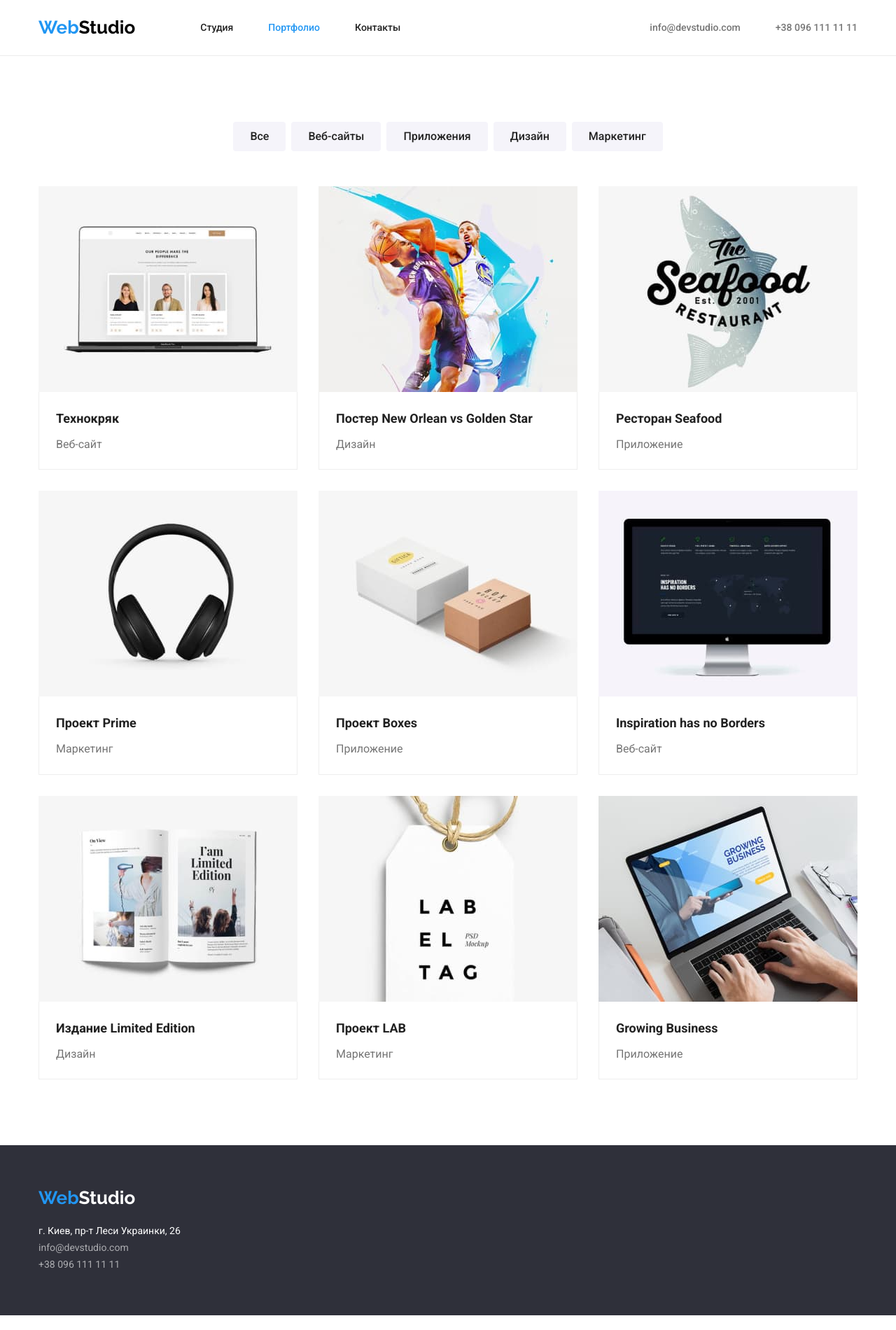
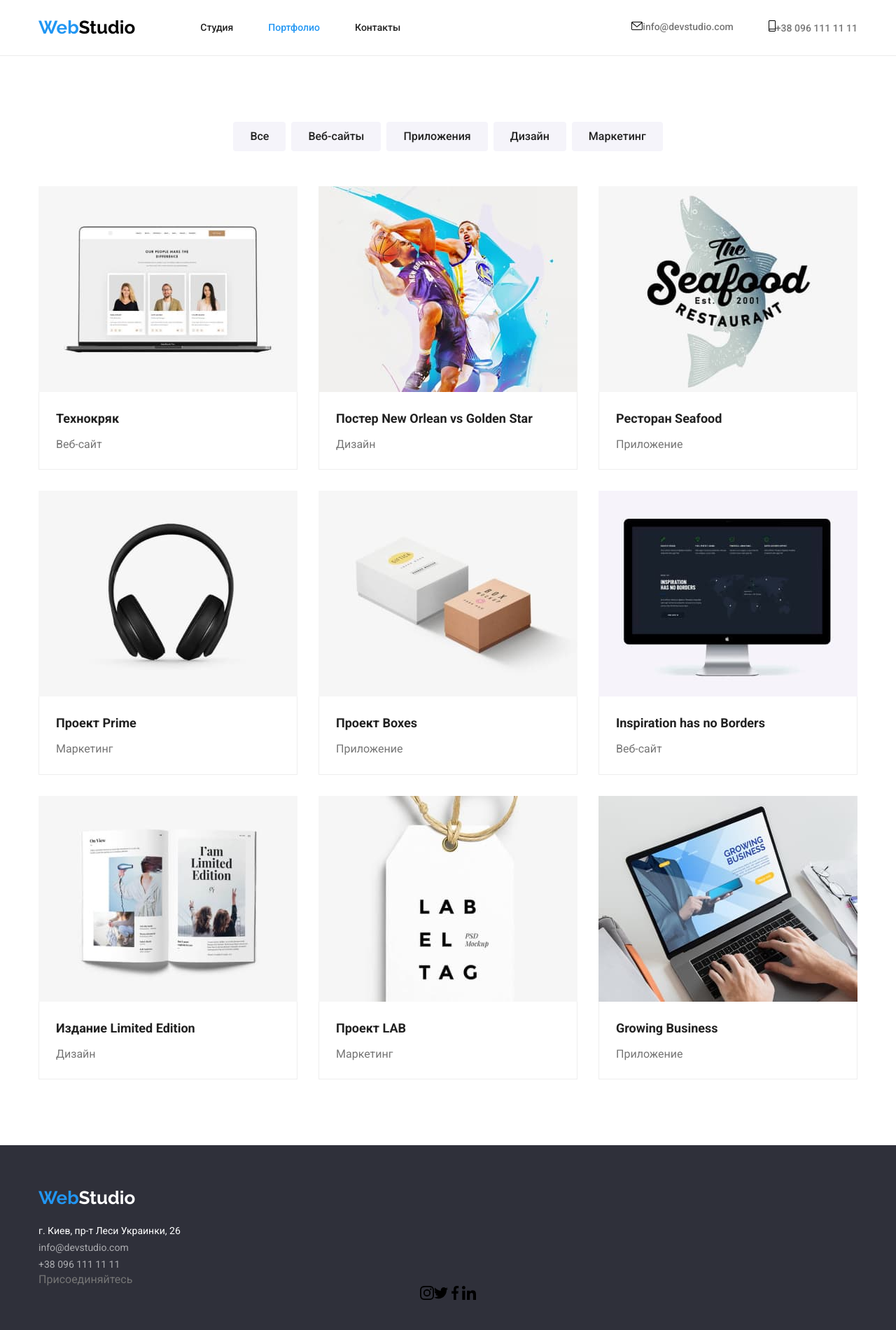
Before and after one commit to SergeyBelokopytnyy/goit-markup-hw-04, a plain HTML site: page portfolio.html in a window 1280 px wide. Shown: the whole page at 70% size. Before the commit the page ends 1879 px from the top, so only its background shows below. Drawn offline with nearby package versions, Linux system fonts and the light colour scheme.

Commit message:
Стилизует иконки соц сетей и кнопки

```diff
--- a/portfolio.html
+++ b/portfolio.html
@@ -25,8 +25,20 @@
         </ul>
       </nav>
       <ul class="address">
-        <li class="address-item"><a class="link" href="mailto:info@devstudio.com">info@devstudio.com</a></li>
-        <li class="address-item"><a class="link" href="tel:+380961111111">+38 096 111 11 11</a></li>
+        <li class="address-item">
+          <a class="link contact-list" href="mailto:info@devstudio.com">
+            <svg class="address-contact" width="16" height="12">
+              <use href="./images/icons.svg#icon-envelope"></use>
+            </svg>info@devstudio.com
+          </a>
+        </li>
+        <li class="address-item">
+          <a class="link contact-list" href="tel:+380961111111">
+            <svg class="address-contact" width="10" height="16">
+              <use href="./images/icons.svg#icon-smartphone"></use>
+            </svg>+38 096 111 11 11
+          </a>
+        </li>
       </ul>
     </div>
   </header>
@@ -117,10 +129,12 @@
   <!--Подвал сайта-->
   <footer>
     <div class="container container-foot">
+      <div class="foot-info">
         <a class="logo-foot link" href=""><span class="logotip">Web</span>Studio</a>
         <address class="address-list">
           <ul class="address-foot">
-          <li><a class="link" href="https://goo.gl/maps/ENBTeQWaKfRkF7op7" target="_blank" rel="noopener nofollow">г. Киев,
+            <li><a class="link" href="https://goo.gl/maps/ENBTeQWaKfRkF7op7" target="_blank" rel="noopener nofollow">г.
+                Киев,
                 пр-т Леси
                 Украинки, 26</a></li>
             <li><a class="link" href="mailto:info@devstudio.com">info@devstudio.com</a></li>
@@ -128,6 +142,40 @@
           </ul>
         </address>
       </div>
+      <div class="social">
+        <p class="social-title">Присоединяйтесь</p>
+        <ul class="social-list all-flexx">
+          <li class="social-list-item">
+            <a href="" class="social-list-link link">
+              <svg class="social-list-icon" width="20" height="20">
+                <use href="./images/icons.svg#icon-instagram"></use>
+              </svg>
+            </a>
+          </li>
+          <li class="social-list-item">
+            <a href="" class="social-list-link link">
+              <svg class="social-list-icon" width="20" height="20">
+                <use href="./images/icons.svg#icon-twitter"></use>
+              </svg>
+            </a>
+          </li>
+          <li class="social-list-item">
+            <a href="" class="social-list-link link">
+              <svg class="social-list-icon" width="20" height="20">
+                <use href="./images/icons.svg#icon-facebook"></use>
+              </svg>
+            </a>
+          </li>
+          <li class="social-list-item">
+            <a href="" class="social-list-link link">
+              <svg class="social-list-icon" width="20" height="20">
+                <use href="./images/icons.svg#icon-linkedin"></use>
+              </svg>
+            </a>
+          </li>
+        </ul>
+      </div>
+    </div>
   </footer>
 </body>
 </html>
```
Lines whose indentation alone changed are shown as unchanged.
